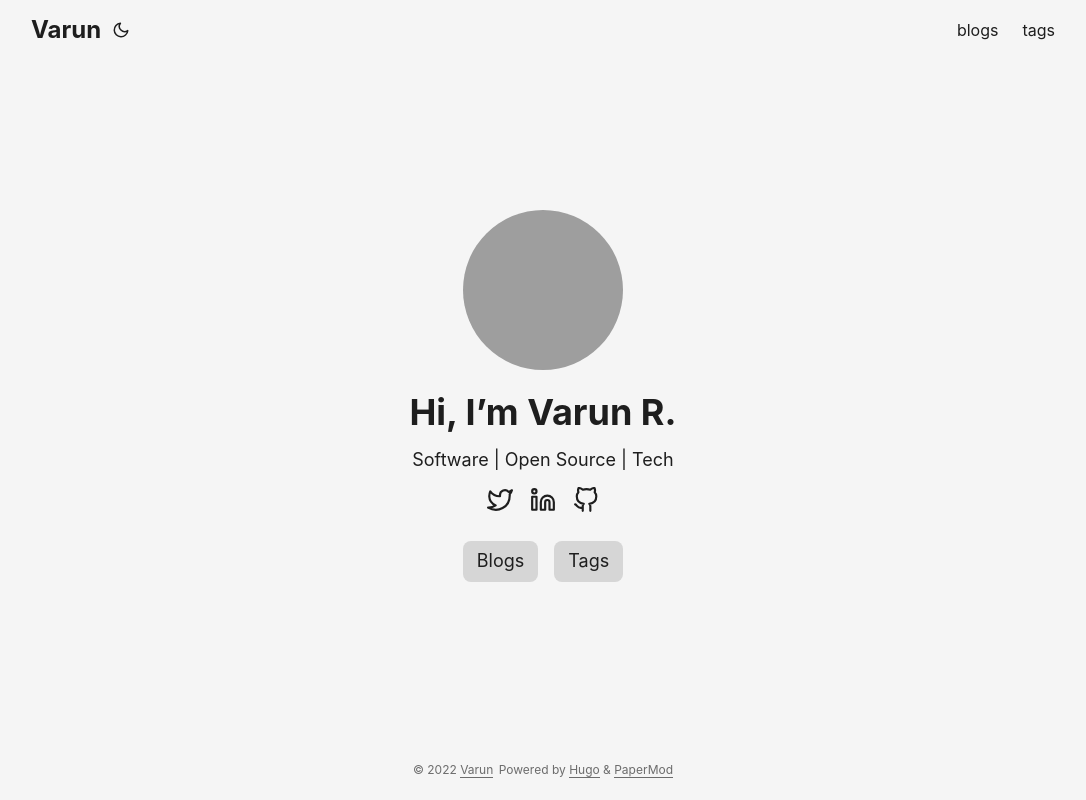
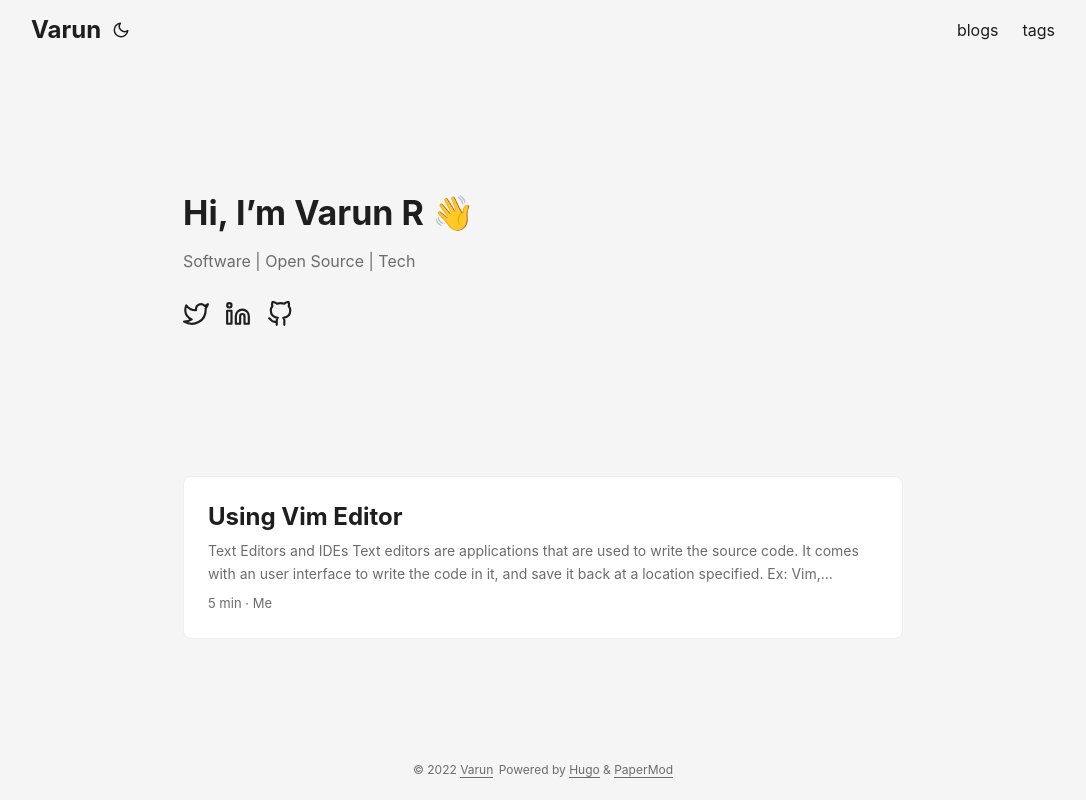
Before and after one commit to varunramesh26/varunramesh26.github.io, a plain HTML site: page index.html in a window 1280 px wide. Shown: the whole page, without its empty margins (97-1183 px from the left). Drawn offline with Linux system fonts and the light colour scheme; grey boxes are pictures that could not be loaded.

Commit message:
disabled profile view

```diff
--- a/index.html
+++ b/index.html
@@ -12,7 +12,6 @@
 <meta name=yandex-verification content="XYZabc">
 <meta name=msvalidate.01 content="XYZabc">
 <link crossorigin=anonymous href=/assets/css/stylesheet.min.c88963fe2d79462000fd0fb1b3737783c32855d340583e4523343f8735c787f0.css integrity="sha256-yIlj/i15RiAA/Q+xs3N3g8MoVdNAWD5FIzQ/hzXHh/A=" rel="preload stylesheet" as=style>
-<link rel=preload href=varun-cropped.JPG as=image>
 <link rel=icon href=https://varunr.xyz/%3Clink%20/%20abs%20url%3E>
 <link rel=icon type=image/png sizes=16x16 href=https://varunr.xyz/%3Clink%20/%20abs%20url%3E>
 <link rel=icon type=image/png sizes=32x32 href=https://varunr.xyz/%3Clink%20/%20abs%20url%3E>
@@ -60,10 +59,16 @@
 </ul>
 </nav>
 </header>
-<main class=main><div class=profile>
-<div class=profile_inner><img src=https://varunr.xyz/varun-cropped.JPG alt="my image" height=160 width=160>
-<h1>Hi, I&rsquo;m Varun R.</h1>
-<span>Software | Open Source | Tech</span><div class=social-icons>
+<main class=main>
+<article class="first-entry home-info">
+<header class=entry-header>
+<h1>Hi, I&rsquo;m Varun R 👋</h1>
+</header>
+<section class=entry-content>
+<p>Software | Open Source | Tech</p>
+</section>
+<footer class=entry-footer>
+<div class=social-icons>
 <a href=https://twitter.com/varunramesh26 target=_blank rel="noopener noreferrer me" title=Twitter><svg xmlns="http://www.w3.org/2000/svg" viewBox="0 0 24 24" fill="none" stroke="currentcolor" stroke-width="2" stroke-linecap="round" stroke-linejoin="round"><path d="M23 3a10.9 10.9.0 01-3.14 1.53 4.48 4.48.0 00-7.86 3v1A10.66 10.66.0 013 4s-4 9 5 13a11.64 11.64.0 01-7 2c9 5 20 0 20-11.5a4.5 4.5.0 00-.08-.83A7.72 7.72.0 0023 3z"/></svg>
 </a>
 <a href=https://linkedin.com/in/varunramesh26 target=_blank rel="noopener noreferrer me" title=Linkedin><svg xmlns="http://www.w3.org/2000/svg" viewBox="0 0 24 24" fill="none" stroke="currentcolor" stroke-width="2" stroke-linecap="round" stroke-linejoin="round"><path d="M16 8a6 6 0 016 6v7h-4v-7a2 2 0 00-2-2 2 2 0 00-2 2v7h-4v-7a6 6 0 016-6z"/><rect x="2" y="9" width="4" height="12"/><circle cx="4" cy="4" r="2"/></svg>
@@ -71,16 +76,21 @@
 <a href=https://github.com/varunramesh26 target=_blank rel="noopener noreferrer me" title=Github><svg xmlns="http://www.w3.org/2000/svg" viewBox="0 0 24 24" fill="none" stroke="currentcolor" stroke-width="2" stroke-linecap="round" stroke-linejoin="round"><path d="M9 19c-5 1.5-5-2.5-7-3m14 6v-3.87a3.37 3.37.0 00-.94-2.61c3.14-.35 6.44-1.54 6.44-7A5.44 5.44.0 0020 4.77 5.07 5.07.0 0019.91 1S18.73.65 16 2.48a13.38 13.38.0 00-7 0C6.27.65 5.09 1 5.09 1A5.07 5.07.0 005 4.77 5.44 5.44.0 003.5 8.55c0 5.42 3.3 6.61 6.44 7A3.37 3.37.0 009 18.13V22"/></svg>
 </a>
 </div>
-<div class=buttons>
-<a class=button href=blogs rel=noopener title=Blogs>
-<span class=button-inner>Blogs</span>
-</a>
-<a class=button href=tags rel=noopener title=Tags>
-<span class=button-inner>Tags</span>
-</a>
-</div>
-</div>
-</div>
+</footer>
+</article>
+<article class=post-entry>
+<header class=entry-header>
+<h2>Using Vim Editor
+</h2>
+</header>
+<section class=entry-content>
+<p>Text Editors and IDEs Text editors are applications that are used to write the source code. It comes with an user interface to write the code in it, and save it back at a location specified.
+Ex: Vim, Neovim, Emacs, Nano, Sublime-Text, Notepad++, Brackets etc.,
+Integrated Development Environment (IDE) provides multiple tools like a text editor to write the source code, build automation tools to compile or build the program written, source code execution tool, debugger to inspect the errors, and many more features....</p>
+</section>
+<footer class=entry-footer>5 min&nbsp;·&nbsp;Me</footer>
+<a class=entry-link aria-label="post link to Using Vim Editor" href=https://varunr.xyz/blogs/using_vim/></a>
+</article>
 </main>
 <footer class=footer>
 <span>&copy; 2022 <a href=https://varunr.xyz/>Varun</a></span>
```
Also changed, not shown: page/1/index.html (added, +1 -0 lines).
